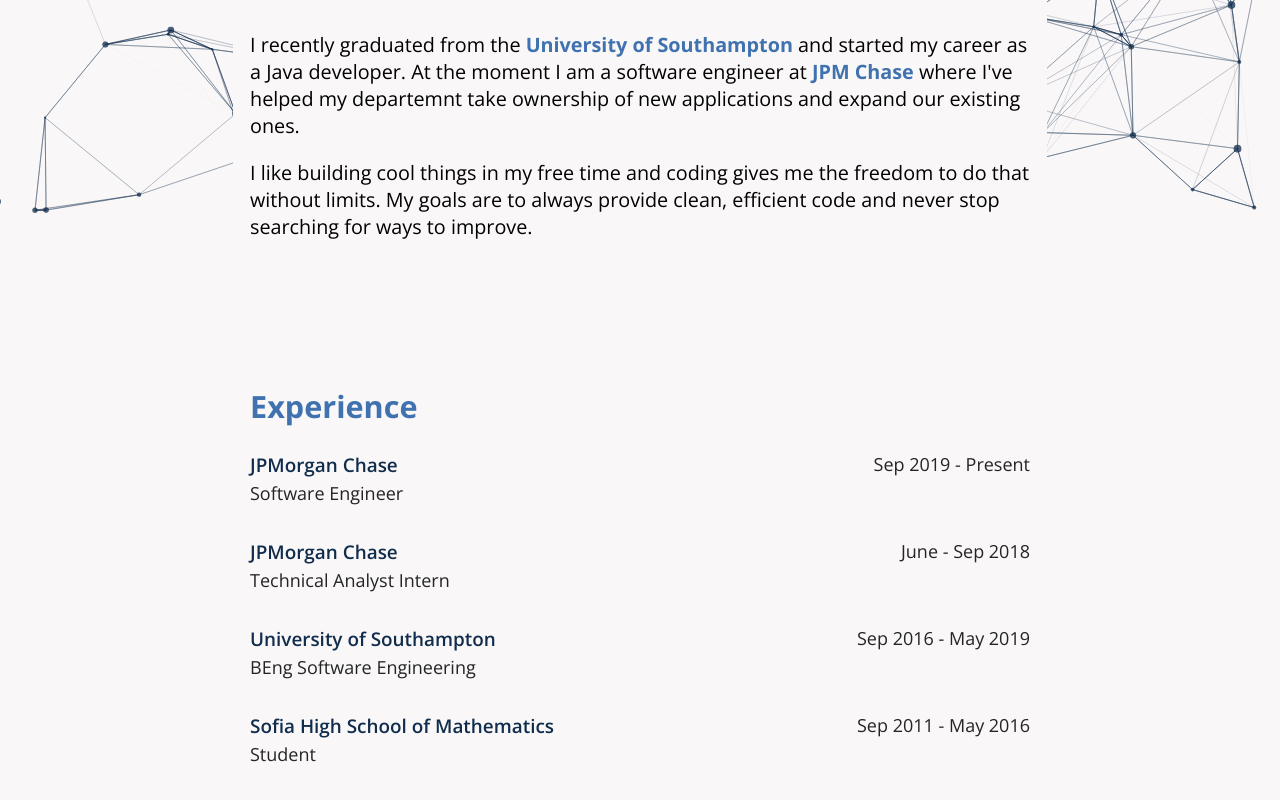
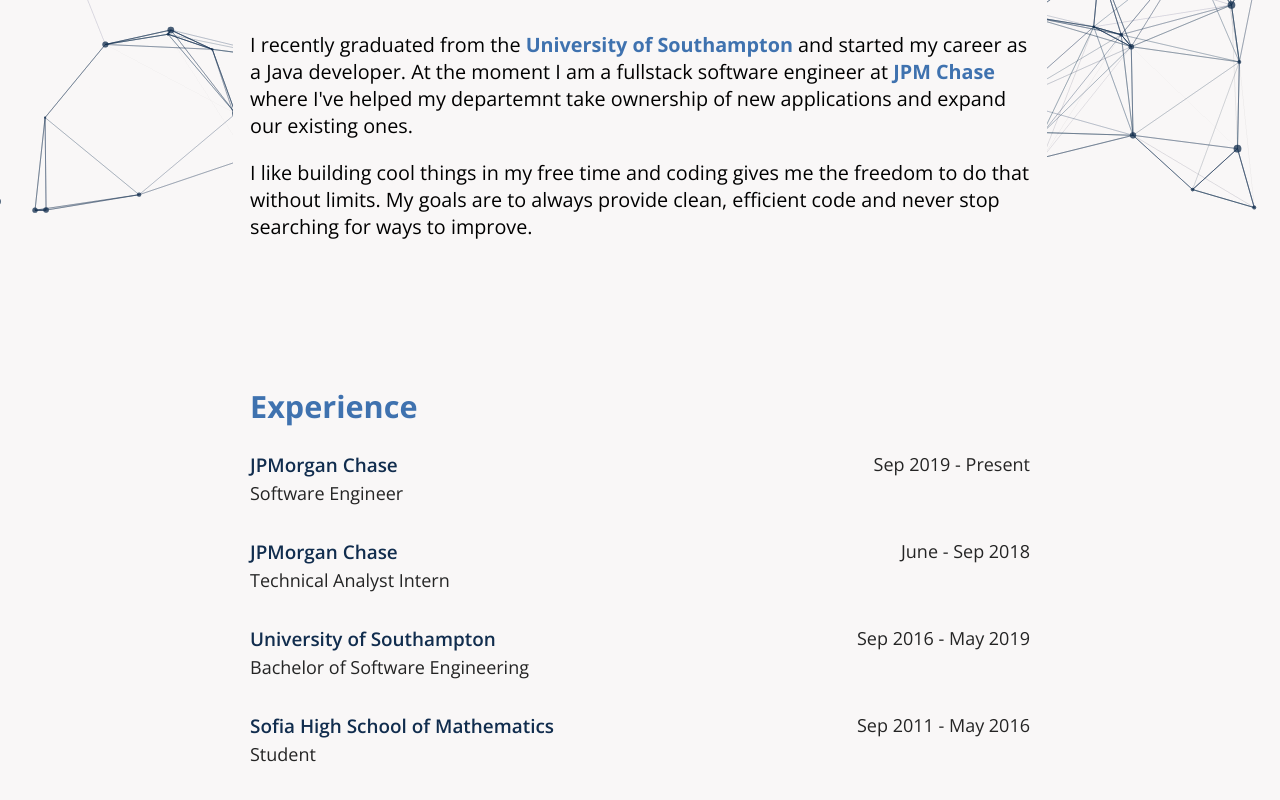
Before and after one commit to SpasZahariev/snowpack-react-ts, a React (Vite) app: page / in a window 1280 px wide. Shown: the part 564-1364 px from the top of the page. Built offline with nearby package versions, Linux system fonts and the light colour scheme.

Commit message:
minor text changes

```diff
--- a/src/pages/app/App.tsx
+++ b/src/pages/app/App.tsx
@@ -62,7 +62,7 @@ const App: React.FunctionComponent = () => {
         <h3>About Me</h3>
         <p className="styled-paragraph">
           I recently graduated from the <b>University of Southampton</b> and started my career as a Java developer.
-        At the moment I am a software engineer at <b>JPM Chase</b> where I've helped my departemnt take ownership of new applications
+        At the moment I am a fullstack software engineer at <b>JPM Chase</b> where I've helped my departemnt take ownership of new applications
               and expand our existing ones.
         {/* (insert sentance about how much work my SPF saves compared to the previous PPR)
         Automated a system where users needed to send messages throught the day. The average manual user interactions per day were reduced from 1200 to 100
@@ -105,7 +105,7 @@ const App: React.FunctionComponent = () => {
         <div className="job-container">
           <div className="job-details">
             <span>University of Southampton</span>
-            <span>BEng Software Engineering</span>
+            <span>Bachelor of Software Engineering</span>
           </div>
           <div className="job-years">
             <span>Sep 2016 - May 2019</span>
```
